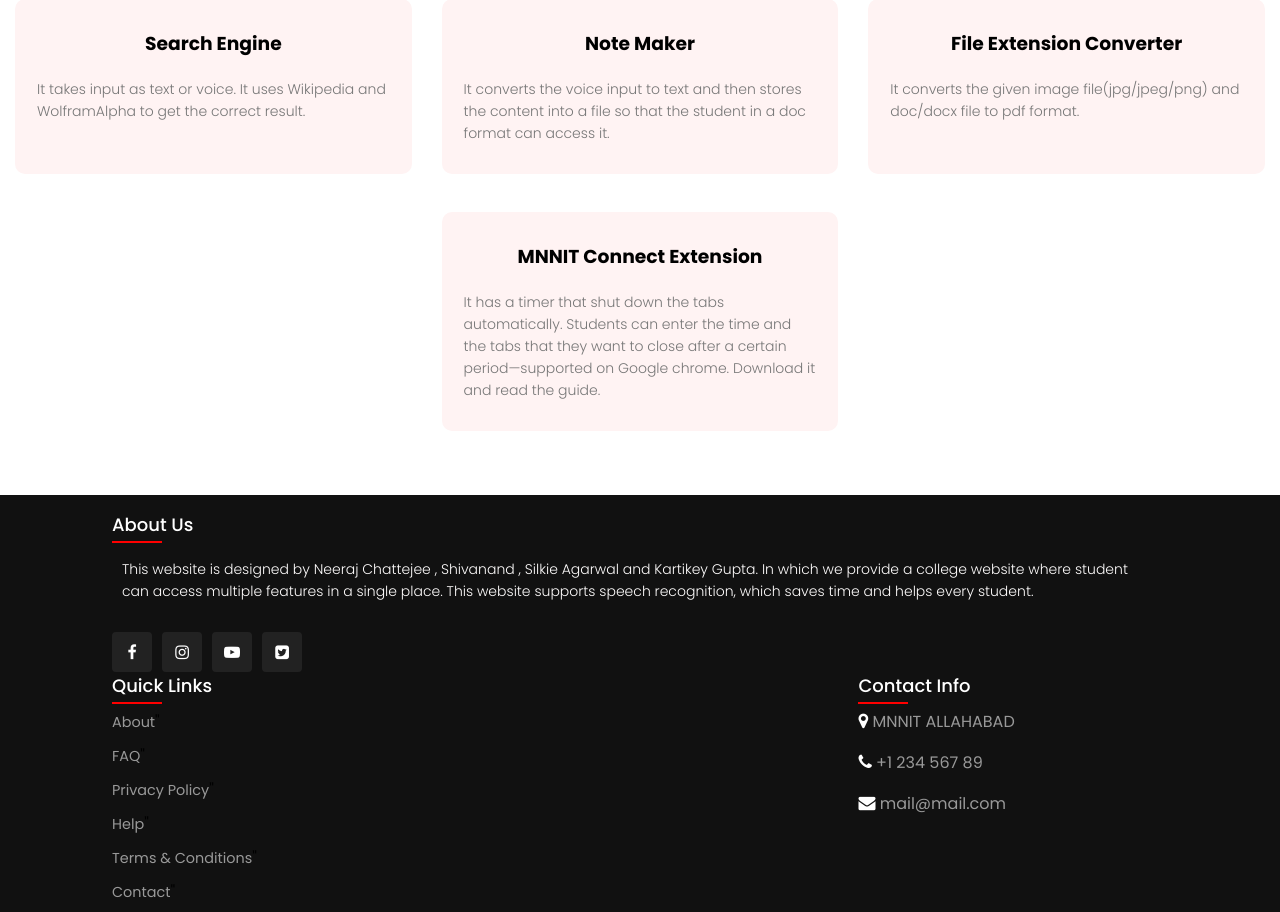
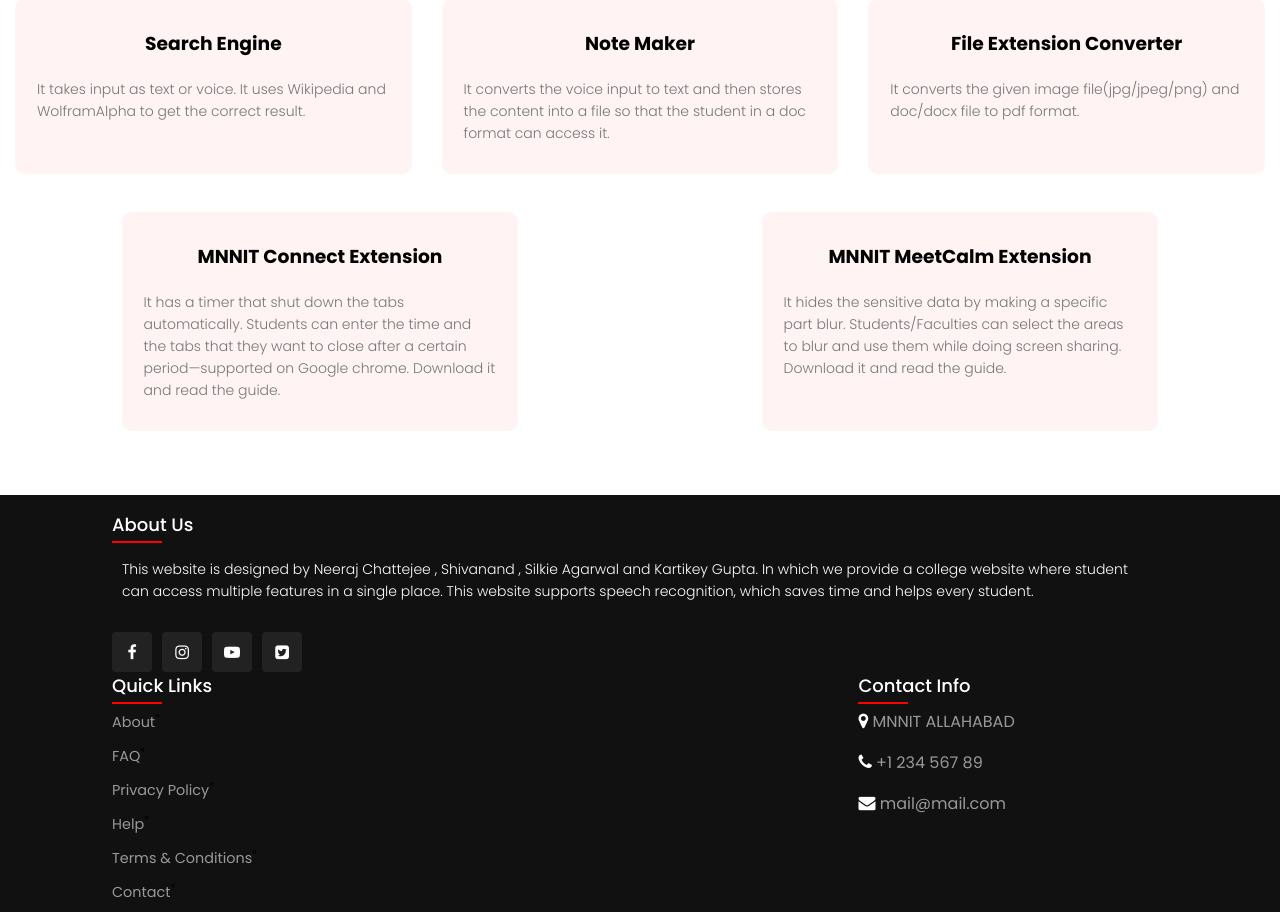
Before and after one commit to NeerajChatterjee/DevJam-2021, a Django app: page / in a window 1280 px wide. Shown: the part 1084-1996 px from the top of the page. Run offline with Django 3.2, Linux system fonts and the light colour scheme; some libraries are stand-ins or nearby versions.

Commit message:
MeetCalm Extension link added

```diff
--- a/templates/devjam/index.html
+++ b/templates/devjam/index.html
@@ -77,6 +77,14 @@
                 </p>
             </a>
         </div>
+        <div class="course-col">
+            <a href="/media/MNNIT_MeetCalm_extension.zip" class="weblink" target="_blank" download="">
+                <h3>MNNIT MeetCalm Extension</h3>
+                <p>
+                     It hides the sensitive data by making a specific part blur. Students/Faculties can select the areas to blur and use them while doing screen sharing. Download it and read the guide.
+                </p>
+            </a>
+        </div>
     </div>
 
     <footer>
```
